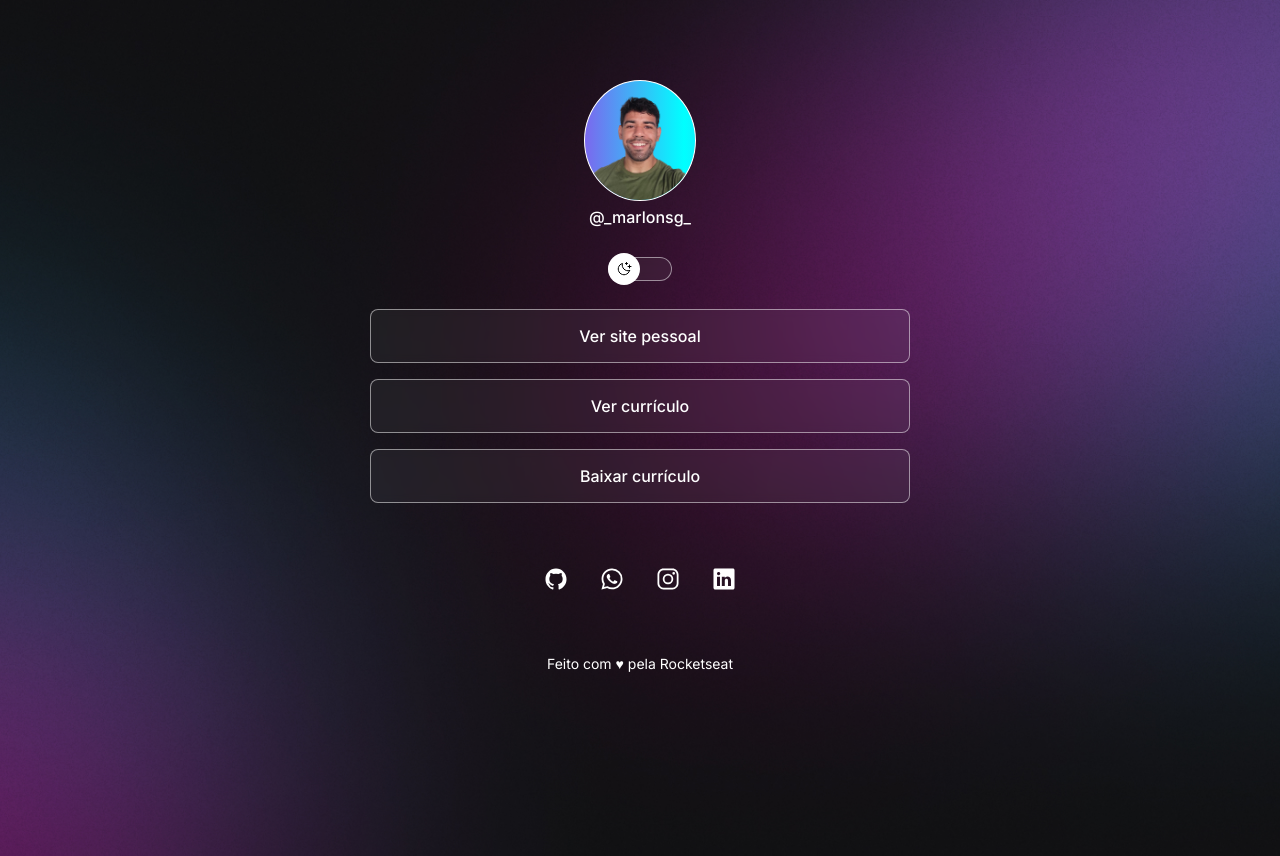
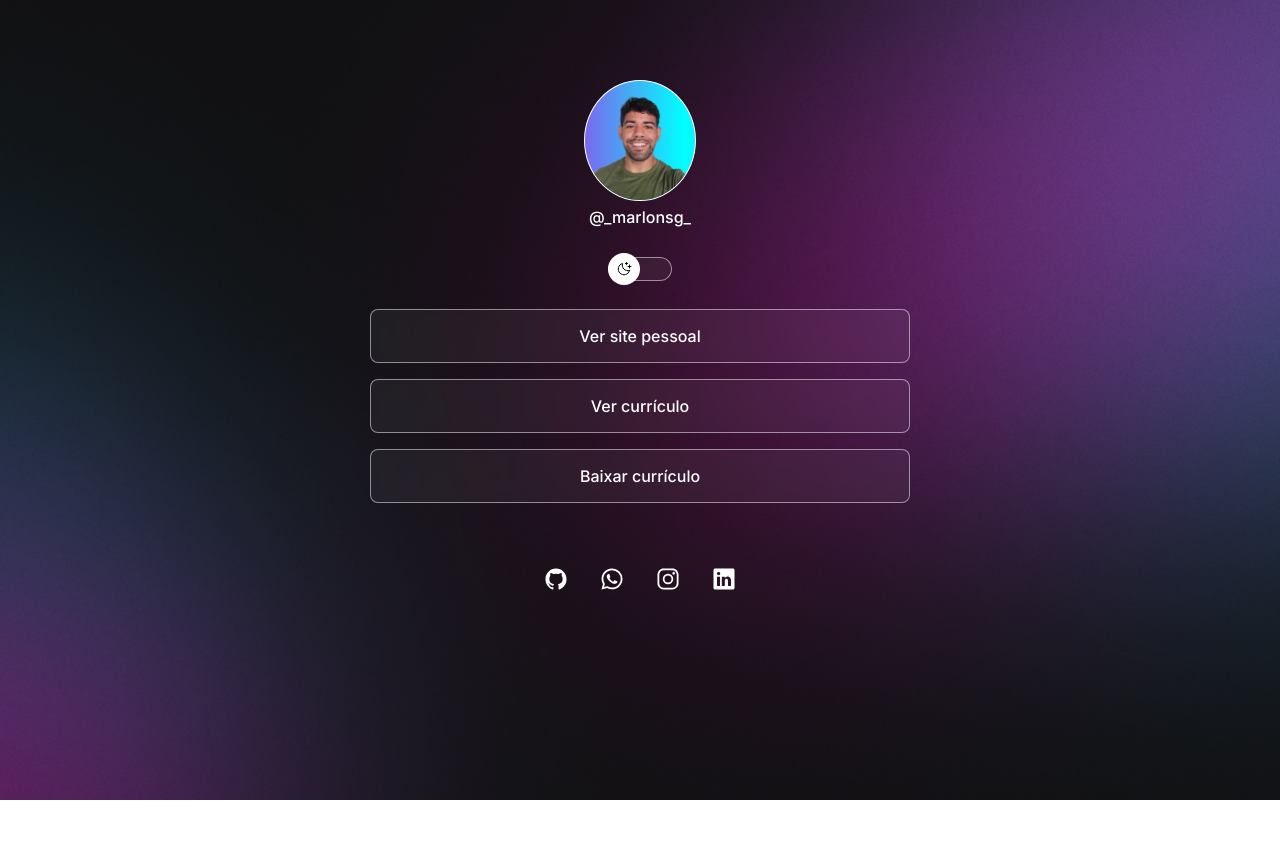
Before and after one commit to marlonsg6/links-page, a plain HTML site: page index.html in a window 1280 px wide. After the commit the page ends 800 px from the top, so only its background shows below. Drawn offline with nearby package versions, Linux system fonts and the light colour scheme.

Commit message:
remove footer and update height

```diff
--- a/index.html
+++ b/index.html
@@ -45,10 +45,6 @@
         <a href="https://www.instagram.com/_marlonsg_/" target="_blank"><ion-icon name="logo-instagram"></ion-icon></a>
         <a href="https://www.linkedin.com/in/marlon-dos-s-guedes-2730a1235/" target="_blank"><ion-icon name="logo-linkedin"></ion-icon></a>
       </div>
-
-      <footer>
-        Feito com ♥ pela Rocketseat
-      </footer>
     </div>
 
     <script
--- a/style.css
+++ b/style.css
@@ -26,7 +26,6 @@
 
 body {
   background: var(--bg-url) no-repeat top center/cover;
-  height: 100vh;
 }
 
 body * {
```
